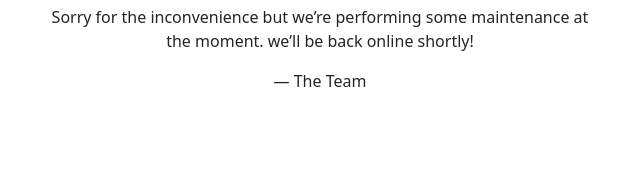
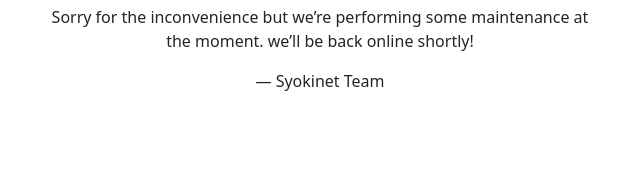
Before and after one commit to Kkahihu/maintenance-page, a plain HTML site: page index.html in a window 1280 px wide. Shown: the part 276-446 px from the top of the page, 35-675 px from the left. Drawn offline with nearby package versions, Linux system fonts and the light colour scheme.

Commit message:
Statement changes

```diff
--- a/index.html
+++ b/index.html
@@ -36,7 +36,7 @@
                         Sorry for the inconvenience but we’re performing some maintenance at the moment.
                         we’ll be back online shortly!</p>
                     <p>
-                        — The Team</p>
+                        — Syokinet Team</p>
                 </div>
             </div>
             <div class="col-md-6">
```
